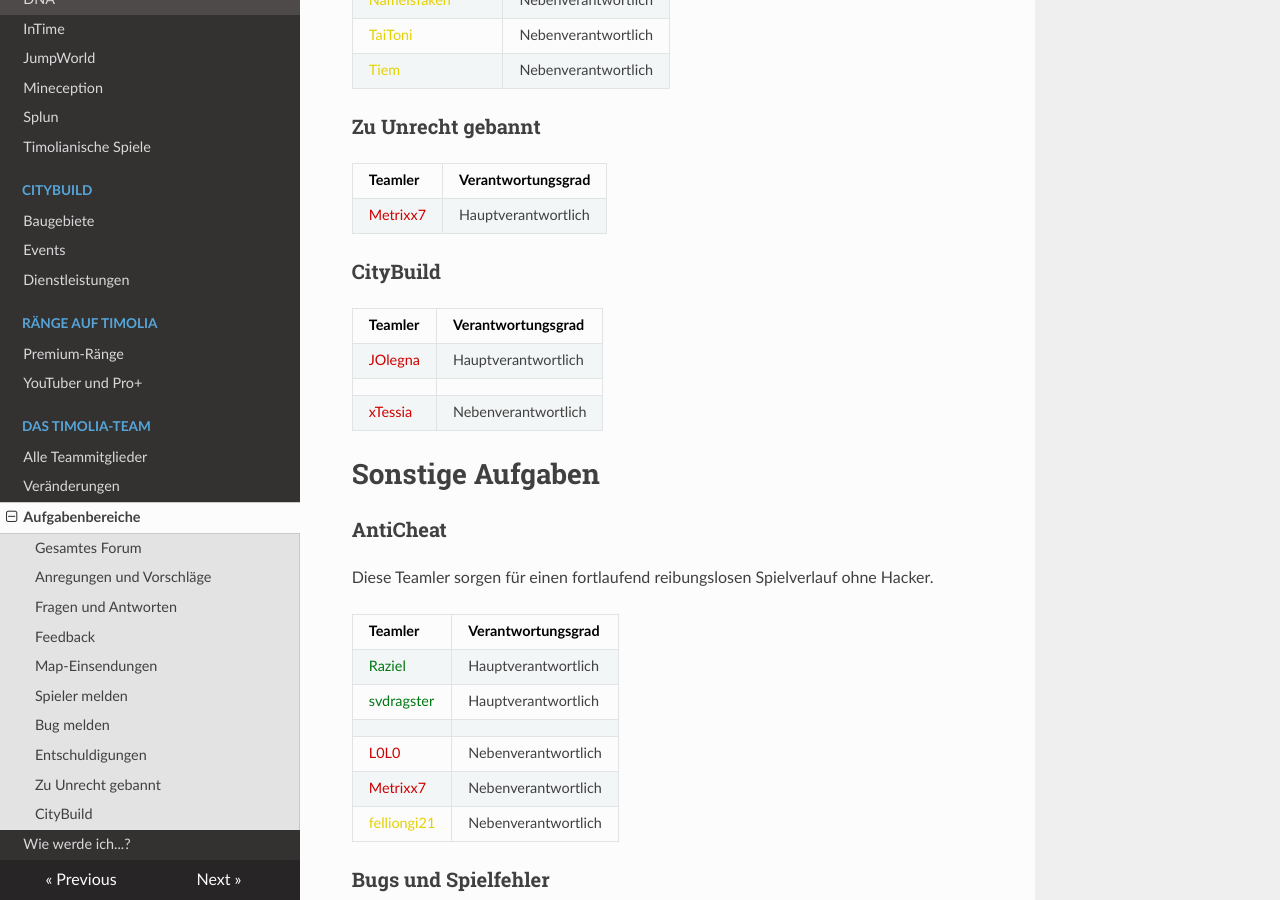
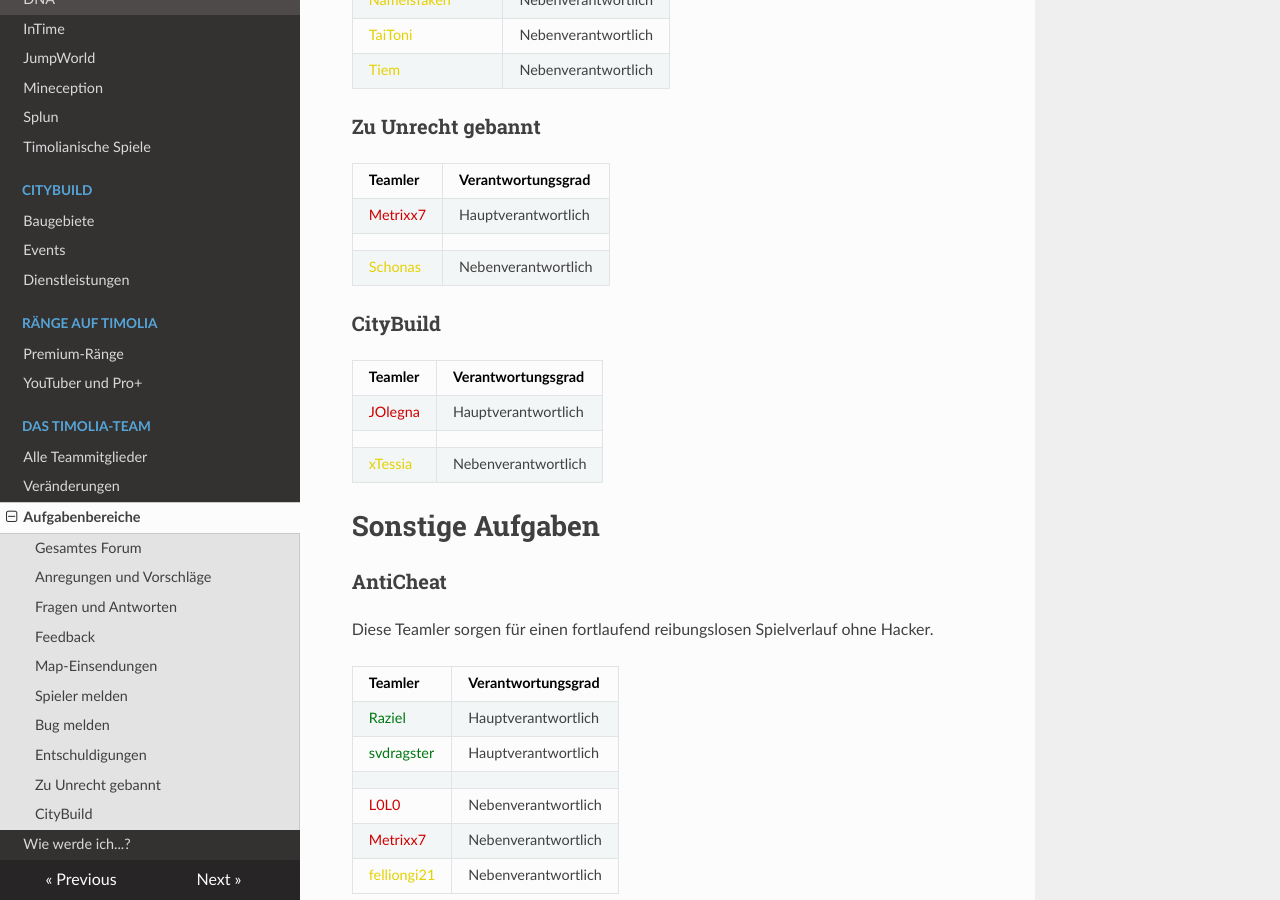
Before and after one commit to TimoliaDE/HowTo, an MkDocs documentation site: the page built from docs/team/responsibilities.md, in a window 1280 px wide and 900 px high, scrolled down 2338 px. Built offline with MkDocs 1.6.1, drawn with Linux system fonts in a browser that asks for light colours; nearby versions of some CDN libraries; old or Windows-style settings are respelled for this version of MkDocs.

Commit message:
Update responsibilities.md

```diff
--- a/docs/team/responsibilities.md
+++ b/docs/team/responsibilities.md
@@ -83,13 +83,15 @@ Die Verantwortlichen für das gesamte Forum kümmern sich sowohl um den Aufbau d
 | Teamler | Verantwortungsgrad |
 | ------ | ------ |
 |<span style="color:#CF0101">Metrixx7</span> | Hauptverantwortlich |
+| | |
+|<span style="color:#E4D100">Schonas</span> | Nebenverantwortlich |
 
 ###<strong>CityBuild</strong>
 | Teamler | Verantwortungsgrad |
 | ------ | ------ |
 |<span style="color:#CF0101">JOlegna</span> | Hauptverantwortlich |
 | | |
-|<span style="color:#CF0101">xTessia</span> | Nebenverantwortlich |
+|<span style="color:#E4D100">xTessia</span> | Nebenverantwortlich |
 
 # Sonstige Aufgaben
 
```
